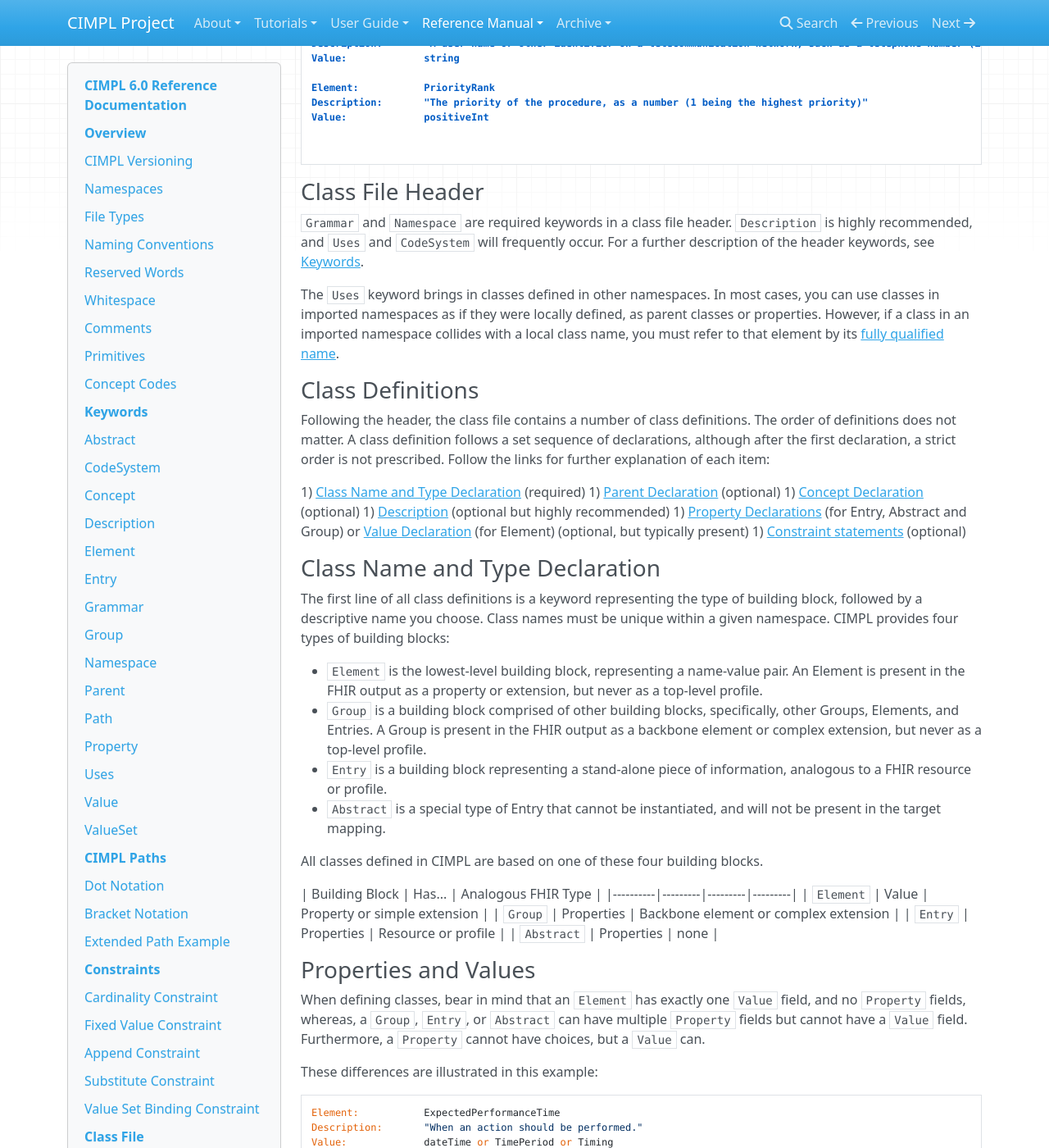
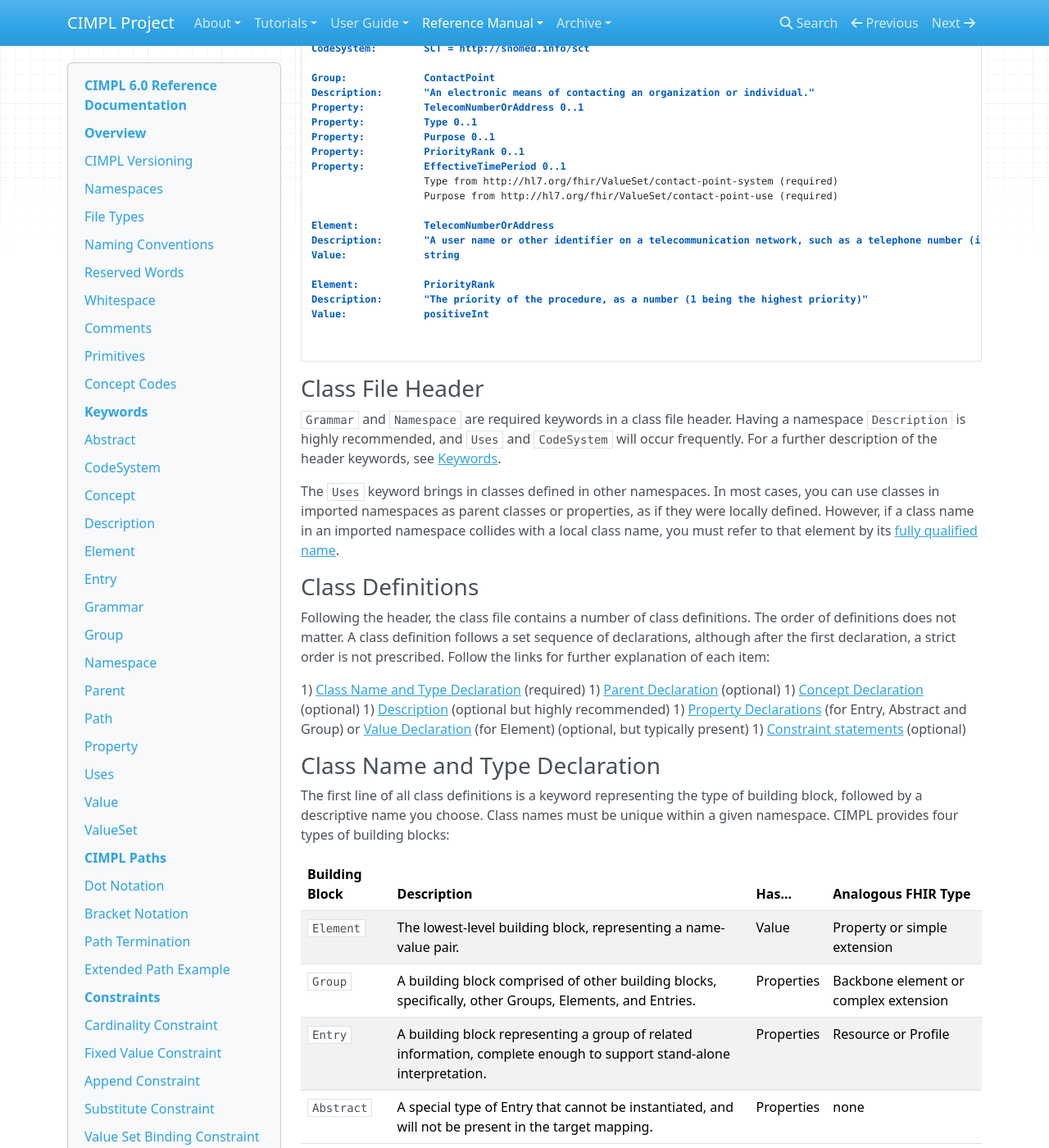
Before and after one commit to standardhealth/cimpl-doc, an MkDocs documentation site: the page built from docs/cimpl6Reference.md, in a window 1280 px wide and 1400 px high, scrolled down 18577 px. Shown: the whole window at 82% size. Built offline with MkDocs 1.6.1, drawn with Linux system fonts in a browser that asks for light colours; nearby versions of some CDN libraries; some of the changed text lies outside the part shown.

Commit message:
Update cimpl6Reference.md

````diff
--- a/docs/cimpl6Reference.md
+++ b/docs/cimpl6Reference.md
@@ -352,7 +352,7 @@
 Example:
 
 `ValueSet: ProposedStatusVS`
-+
+***
 
 # CIMPL Paths
 CIMPL provides grammar that allows you to refer to any element in a CIMPL model, regardless of nesting. This section outlines CIMPL Path Grammar, which is used in [constraints](#constraints) and [mapping](#map-file).
@@ -371,6 +371,9 @@
 | `Element: Priority` <br/>  `Value: integer or concept`| Value[integer] <br/>Value[concept]| Priority[integer] <br/>Priority[concept] |
 
 >**Note:** The requirement to use bracket notation _even when the value has only one choice_ is a change from CIMPL 5.
+
+## Path Termination
+A path cannot be extended beyond the point where it reaches a value choice that is a primitive, or when a path reaches a property or value choice that is an Entry. The latter case represents a "dotted line" to an independent object (i.e., a Reference in FHIR terms). Constraints and mapping rules cannot be applied across referential boundaries.
 
 ## Extended Path Example
 
@@ -424,6 +427,7 @@
 1) Bracket each Value: `Landmark.Distance.[Quantity].Units`
 1) Remove dot before left (open) bracket: `Landmark.Distance[Quantity].Units`
 
+***
 # Constraints
 Constraints are a way to shape a general model for a particular purpose. Properties, values, and value choices can be constrained. Constraint targets can be be top-level or deeply nested (the latter referred to using [CIMPL paths](#cimpl-paths)), inherited or locally-defined.
 
@@ -576,7 +580,7 @@
 
 ***
 # Class File
-The Class file contains definitions of the information model, including class definitions and constraints. Here is an abbreviated example of a class file:
+Class files contain definitions of the information model. Here is an abbreviated example of a class file:
 ```
 Grammar:           DataElement 6.0
 Namespace:         shr.core
@@ -606,9 +610,9 @@
 
 ```
 ### Class File Header
-`Grammar` and `Namespace` are required keywords in a class file header. `Description` is highly recommended, and `Uses` and `CodeSystem` will frequently occur. For a further description of the header keywords, see [Keywords](#keywords).
+`Grammar` and `Namespace` are required keywords in a class file header. Having a namespace `Description` is highly recommended, and `Uses` and `CodeSystem` will occur frequently. For a further description of the header keywords, see [Keywords](#keywords).
 
-The `Uses` keyword brings in classes defined in other namespaces. In most cases, you can use classes in imported namespaces as if they were locally defined, as parent classes or properties. However, if a class in an imported namespace collides with a local class name, you must refer to that element by its [fully qualified name](#fully-qualified-names).
+The `Uses` keyword brings in classes defined in other namespaces. In most cases, you can use classes in imported namespaces as parent classes or properties, as if they were locally defined. However, if a class name in an imported namespace collides with a local class name, you must refer to that element by its [fully qualified name](#fully-qualified-names).
 
 ### Class Definitions
 Following the header, the class file contains a number of class definitions. The order of definitions does not matter. A class definition follows a set sequence of declarations, although after the first declaration, a strict order is not prescribed. Follow the links for further explanation of each item:
@@ -624,23 +628,16 @@
 
 The first line of all class definitions is a keyword representing the type of building block, followed by a descriptive name you choose. Class names must be unique within a given namespace. CIMPL provides four types of building blocks:
 
-* `Element` is the lowest-level building block, representing a name-value pair. An Element is present in the FHIR output as a property or extension, but never as a top-level profile.
-* `Group` is a building block comprised of other building blocks, specifically, other Groups, Elements, and Entries. A Group is present in the FHIR output as a backbone element or complex extension, but never as a top-level profile.
-* `Entry` is a building block representing a stand-alone piece of information, analogous to a FHIR resource or profile.
-* `Abstract` is a special type of Entry that cannot be instantiated, and will not be present in the target mapping.
-
-All classes defined in CIMPL are based on one of these four building blocks.
-
-| Building Block | Has... | Analogous FHIR Type |
+| Building Block | Description | Has... | Analogous FHIR Type |
 |----------|---------|---------|---------|
-| `Element` | Value | Property or simple extension |
-| `Group` |  Properties | Backbone element or complex extension |
-| `Entry`  | Properties | Resource or profile |
-| `Abstract` | Properties | none |
+| `Element` | The lowest-level building block, representing a name-value pair. | Value | Property or simple extension |
+| `Group` | A building block comprised of other building blocks, specifically, other Groups, Elements, and Entries. | Properties | Backbone element or complex extension |
+| `Entry`  | A building block representing a group of related information, complete enough to support stand-alone interpretation. | Properties | Resource or Profile |
+| `Abstract` | A special type of Entry that cannot be instantiated, and will not be present in the target mapping. | Properties | none |
 
 ### Properties and Values
 
-When defining classes, bear in mind that an `Element` has exactly one `Value` field, and no `Property` fields, whereas, a `Group`, `Entry`, or `Abstract` can have multiple `Property` fields but cannot have a `Value` field. Furthermore, a `Property` cannot have choices, but a `Value` can.
+When defining classes, bear in mind that an `Element` has exactly one `Value` field and no `Property` fields, whereas, a `Group`, `Entry`, or `Abstract` can have multiple `Property` fields but cannot have a `Value` field. Furthermore, a `Property` cannot have choices, but a `Value` can.
 
 These differences are illustrated in this example:
 ```
@@ -698,30 +695,39 @@
 ICD10CM#C7B04  "Secondary carcinoid tumors of peritoneum"
 ```
 
-#### Code-Definition Declaration
-Defines each code and its meaning (one code per line). For the syntax of concept codes, see [Concept Codes](#concept-codes). Codes can either be locally-defined, or selected from external code systems, such as the `CAP#29915` example, in which `29915` is an existing code within the `CAP` codesystem. If the code is defined locally, the namespace serves as the code system.
+## Value Set File Header
+
+`Grammar` and `Namespace` are required keywords in a Value Set file header. One or more `CodeSystem` will be needed. For a further description of the header keywords, see [Keywords](#keywords).
+
+## Value Set Definition
+
+Following the header, the Value Set file contains a number of value set definitions. The order of definitions does not matter. Each definition follows a set sequence of declarations. Follow the links for further explanation of each item:
+
+1) [Value Set Declaration](#ValueSet) (required)
+1) [Description](#description) (optional but highly recommended)
+1) [Code Declarations](#code-declaration) (optional)
+1) [Includes Codes statements](#includes-codes) (optional)
+
+## Code Declaration
+
+A code declaration is used to add a specific code to a value set. Codes can either be locally-defined, or selected from external code systems, such as the `CAP#29915` example, in which `29915` is an existing code within the `CAP` codesystem. If the code is defined locally, the namespace serves as the code system. For the syntax of concept codes, see [Concept Codes](#concept-codes).
 
 | Type | Example |
 |---------|---------|
 | Locally-defined code | `#proposed "The proposal has been proposed, but not accepted or rejected."` |
 | Externally-defined code | `CAP#29915 "None/Negative"`|
 
-#### Includes
-The `Includes` keyword phrases can be used to control entire vocabularies and sets of values from hierarchically-defined code systems. At present, the only hierarchical system supported is SNOMED-CT.
+## Includes Codes
+`Includes codes` phrases can be used to control entire vocabularies and sets of values from hierarchically-defined code systems. At present, the only hierarchical system supported is SNOMED-CT.
 
-| Keyword | Example | Result|
+| Phrase | Example | Result|
 |----------|---------|---------|
 | `Includes codes from` | `Includes codes from MDR`| Value set contains all codes from MDR code system |
 | `Includes codes descending from` | `Includes codes descending from SCT#105590001` | Value set contains SCT#1055900001 and all codes below it in the SNOMED-CT hierarchy |
 |  `and not descending from` | `Includes codes descending from SCT#363346000 "Malignant neoplastic disease" and not descending from SCT#128462008  "Secondary malignant neoplastic disease"` | Value set contains SCT#363346000 and all codes below it in the SNOMED-CT hierarchy, _except_ code SCT#128462008 and all codes below it  |
 
 # Map File
-Map files control how classes defined in CIMPL are expressed as FHIR profiles.  Map files are FHIR-version dependent. The target FHIR version is given in the [map file header](#map-file-header)
-
-## Inheritance of Maps
-Maps are inherited. If there is no mapping for a class or attribute, CIMPL tooling automatically looks to the parent class to try and find a mapping. For this reason, when you create a new class inheriting from a parent class that already has a mapping, you may not need to create a mapping for your class, unless you want specific mapping for new properties, or override the inherited map (for example, mapping to a different target).
-
-If no mapping is found for an Entry, that Entry will be mapped to the [Basic resource](https://www.hl7.org/fhir/basic.html). In general, mapping to Basic is not recommended because it has no inherent semantic meaning for implementers. Any unmapped properties will appear as FHIR extensions.
+Map files control how classes defined in CIMPL are expressed as FHIR profiles.  Map files are FHIR-version dependent. The target FHIR version is given in the [map file header](#map-file-header). A series of mapping rules follows.
 
 ## Sample Map File
 ```
@@ -767,15 +773,15 @@
 	Annotation maps to note
 	Dosage maps to dosage
 ```
+## Inheritance of Mapping Rules
+Maps are inherited following the class hierarchy. If there is no map for a class or attribute, CIMPL tooling automatically looks to the parent class to try and find a mapping. For this reason, when you create a new class inheriting from a parent class that already has a mapping, you may not need to create a mapping for your class, unless you want specific mapping for new properties, or override the inherited map (for example, mapping to a different target).
+
+If no mapping is found for an Entry, that Entry will be mapped to the [Basic resource](https://www.hl7.org/fhir/basic.html). In general, mapping to Basic is not recommended because it has no inherent semantic meaning for implementers. Any unmapped properties will appear as FHIR extensions.
+
 ## Map File Header
-```
-Grammar:	Map 6.0
-Namespace:	shr.core
-Target:		FHIR_STU_3
-```
-The Target keyword gives the version of FHIR that the CIMPL model is mapped to, either `FHIR_DSTU_2`, `FHIR_STU_3`, or `FHIR_R4`.
+The header of a map file must include a `Grammar`, `Namespace`, and `Target` keywords. The Target keyword gives the version of FHIR that the CIMPL model is mapped to, either `FHIR_DSTU_2`, `FHIR_STU_3`, or `FHIR_R4`.
 
-For a further description of the header keywords, see [Keywords](#keywords)
+For a further description of the header keywords, see [Keywords](#keywords).
 
 ## FHIR Map Target
 Each block in a mapping file begins with statement that establishes a resource, profile, or complex data type that is the target for the mapping. In CIMPL map files, the item to the left of `maps to` comes from your CIMPL data model and the item to the right is an element in your target output. The initial statement in each mapping block must end with a colon (:).
````
Also changed, not shown: other parts of docs/cimpl6Reference.md (+1 -1 lines).
